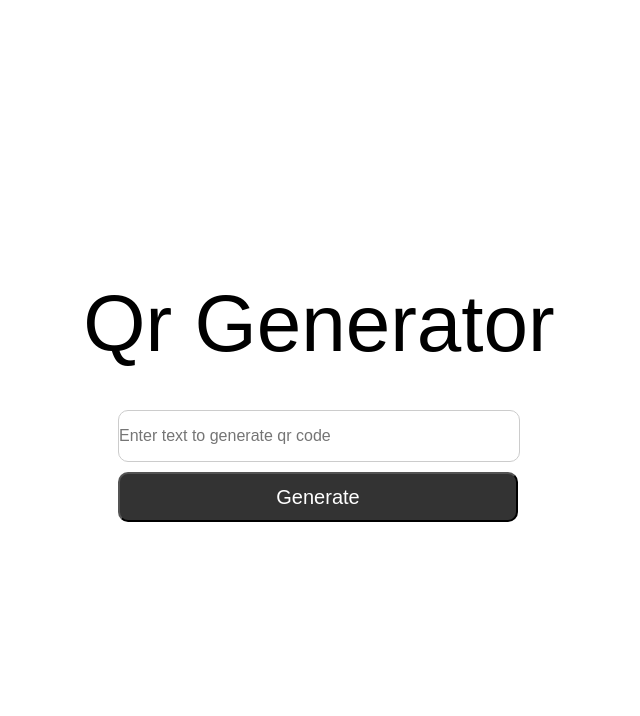
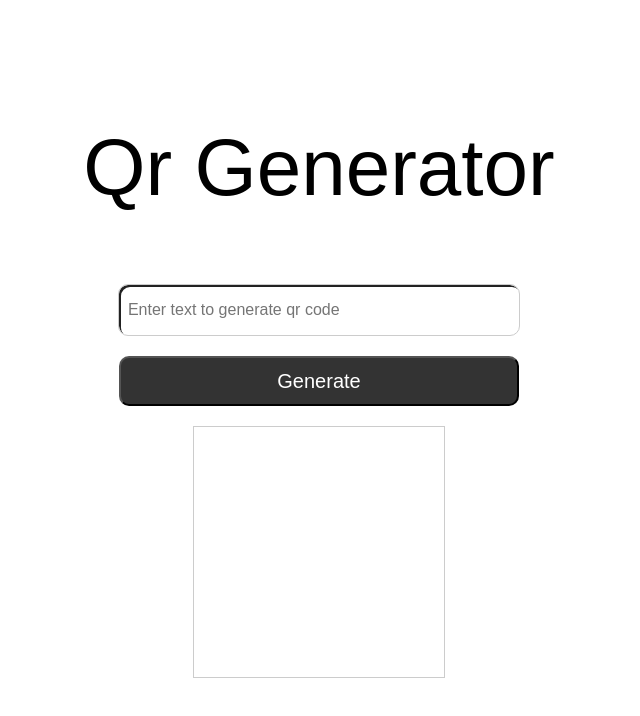
Before and after one commit to het03/QR-Generator, a website with bundled scripts: page index.html in a window 1280 px wide. Shown: the whole page, without its empty margins (321-961 px from the left). Built offline with nearby package versions, Linux system fonts and the light colour scheme; a web font is replaced by a local one.

Commit message:
new commit

```diff
--- a/styles.css
+++ b/styles.css
@@ -11,7 +11,7 @@
     justify-content: center;
     height: 100vh;
     flex-direction: column;
-    gap: 40px;
+    gap: 70px;
     font-family: 'Cairo Play', sans-serif;
 }
 
@@ -25,12 +25,15 @@ input[type="text"] {
     border: 1px solid #ccc;
     border-radius: 10px;
     width: 400px;
+    box-shadow: 2px 2px #222 inset;
 }
 
-#qrForm{
+.container, #qrForm{
     display: flex;
     flex-direction: column;
-    gap: 10px;
+    align-items: center;
+    justify-content: center;
+    gap: 20px;
 }
 
 .button {
@@ -51,3 +54,9 @@ input[type="text"] {
 .button:active {
     background-color: #222;
 }
+
+#qrCodeImage{
+    height: 250px;
+    width: 250px;
+    border: 1px solid #ccc;
+}
```
Also changed, not shown: index.html (+1 -1 lines).
